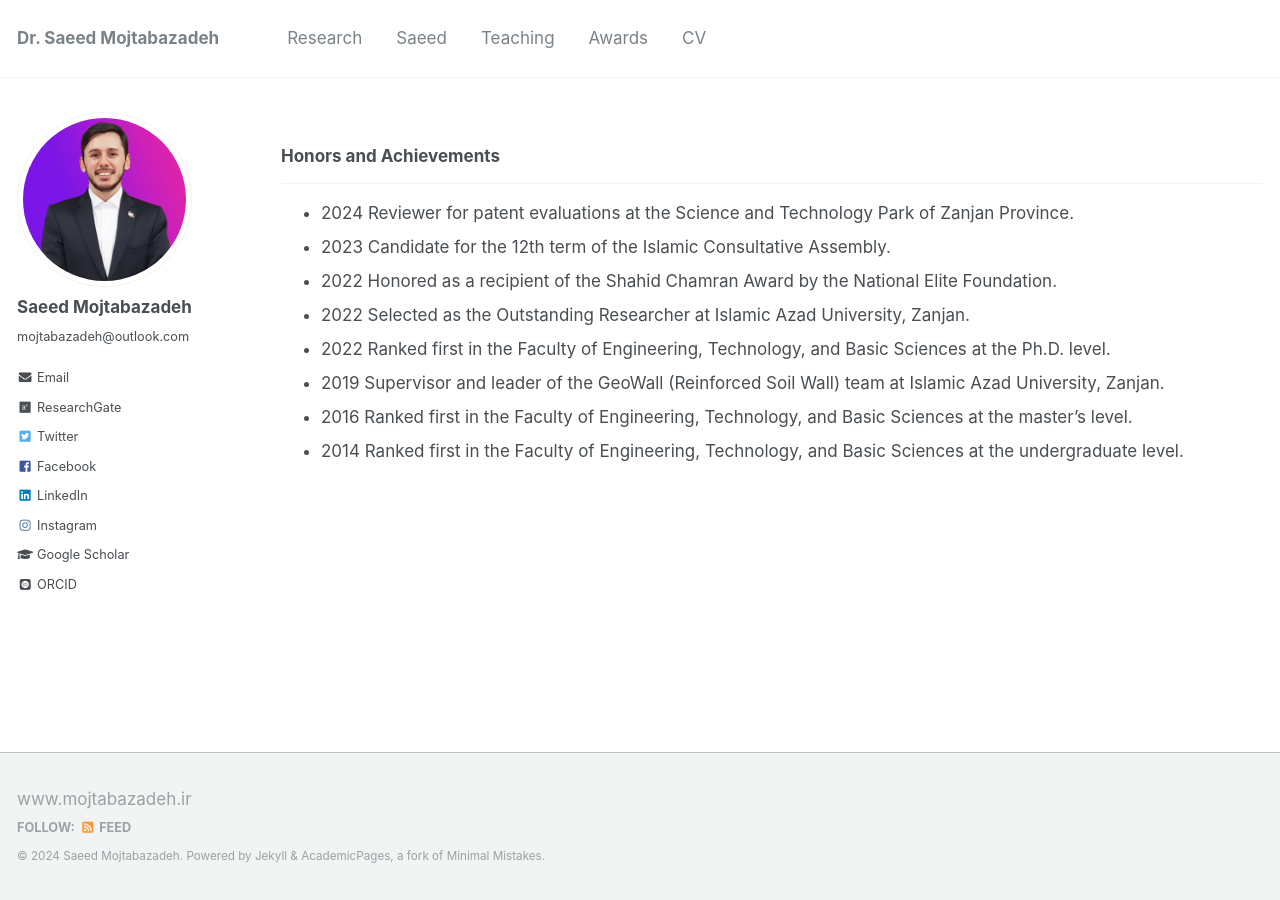
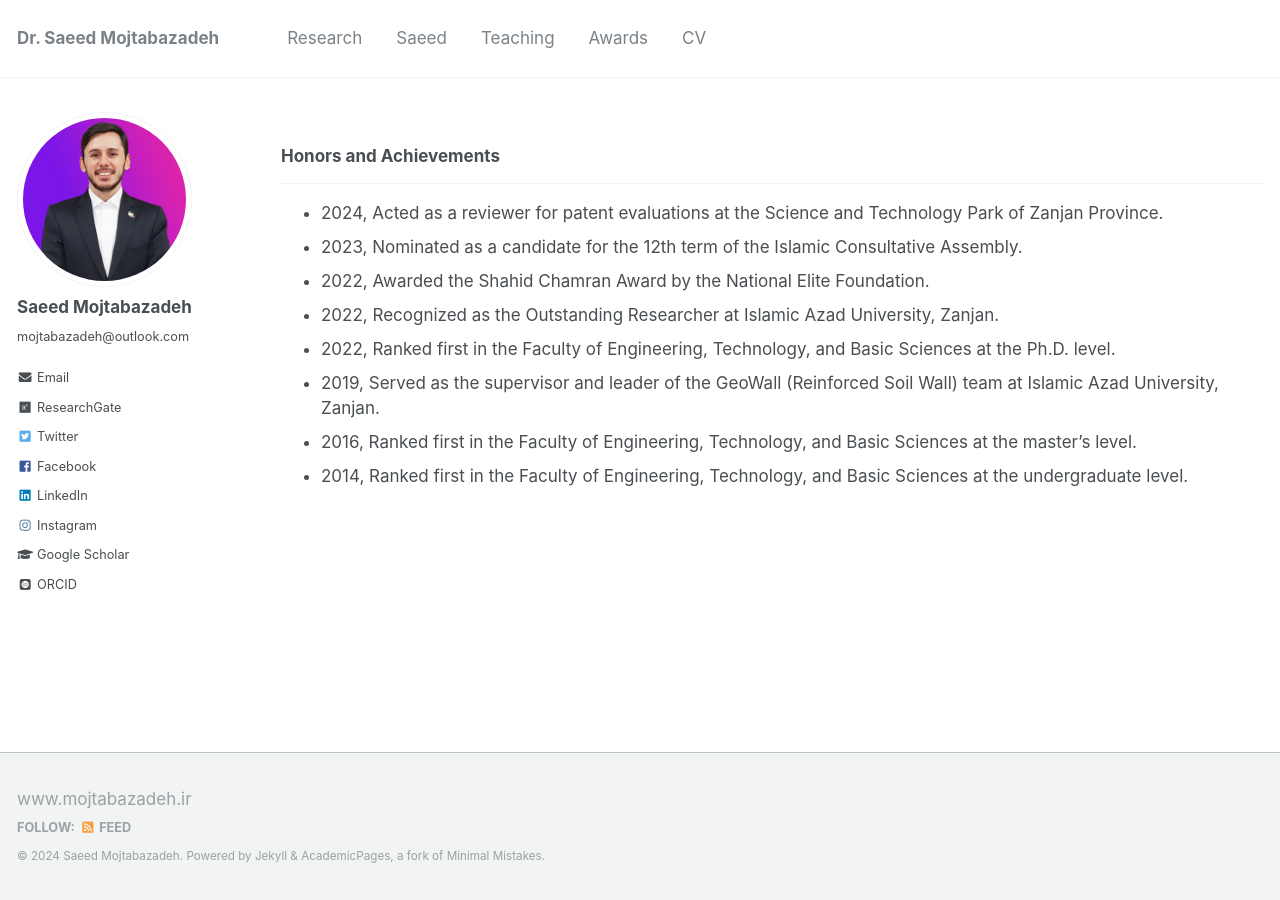
Before and after one commit to mojtabazadeh/mojtabazadeh.github.io, a Jekyll site: the page built from _pages/awards.md, in a window 1280 px wide. Built offline with Jekyll 4.4.1, drawn with Linux system fonts in a browser that asks for light colours; some web fonts are replaced.

Commit message:
Update awards.md

```diff
--- a/_pages/awards.md
+++ b/_pages/awards.md
@@ -7,11 +7,11 @@ author_profile: true
 
 ### Honors and Achievements
 ___
-* 2024 Reviewer for patent evaluations at the Science and Technology Park of Zanjan Province.
-* 2023 Candidate for the 12th term of the Islamic Consultative Assembly.
-* 2022 Honored as a recipient of the Shahid Chamran Award by the National Elite Foundation.
-* 2022 Selected as the Outstanding Researcher at Islamic Azad University, Zanjan.
-* 2022 Ranked first in the Faculty of Engineering, Technology, and Basic Sciences at the Ph.D. level.
-* 2019 Supervisor and leader of the GeoWall (Reinforced Soil Wall) team at Islamic Azad University, Zanjan.
-* 2016 Ranked first in the Faculty of Engineering, Technology, and Basic Sciences at the master’s level.
-* 2014 Ranked first in the Faculty of Engineering, Technology, and Basic Sciences at the undergraduate level.
+* 2024, Acted as a reviewer for patent evaluations at the Science and Technology Park of Zanjan Province.
+* 2023, Nominated as a candidate for the 12th term of the Islamic Consultative Assembly.
+* 2022, Awarded the Shahid Chamran Award by the National Elite Foundation.
+* 2022, Recognized as the Outstanding Researcher at Islamic Azad University, Zanjan.
+* 2022, Ranked first in the Faculty of Engineering, Technology, and Basic Sciences at the Ph.D. level.
+* 2019, Served as the supervisor and leader of the GeoWall (Reinforced Soil Wall) team at Islamic Azad University, Zanjan.
+* 2016, Ranked first in the Faculty of Engineering, Technology, and Basic Sciences at the master’s level.
+* 2014, Ranked first in the Faculty of Engineering, Technology, and Basic Sciences at the undergraduate level.
```
